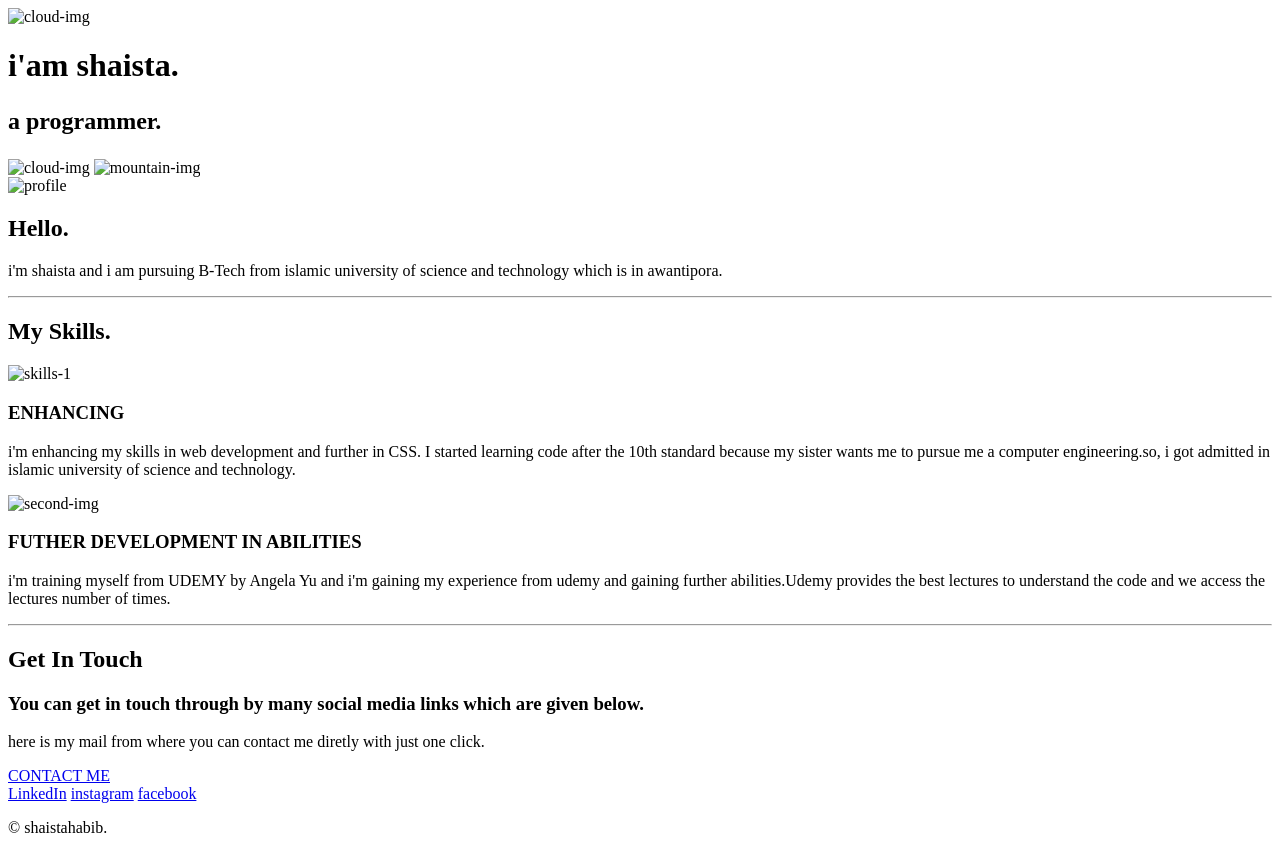
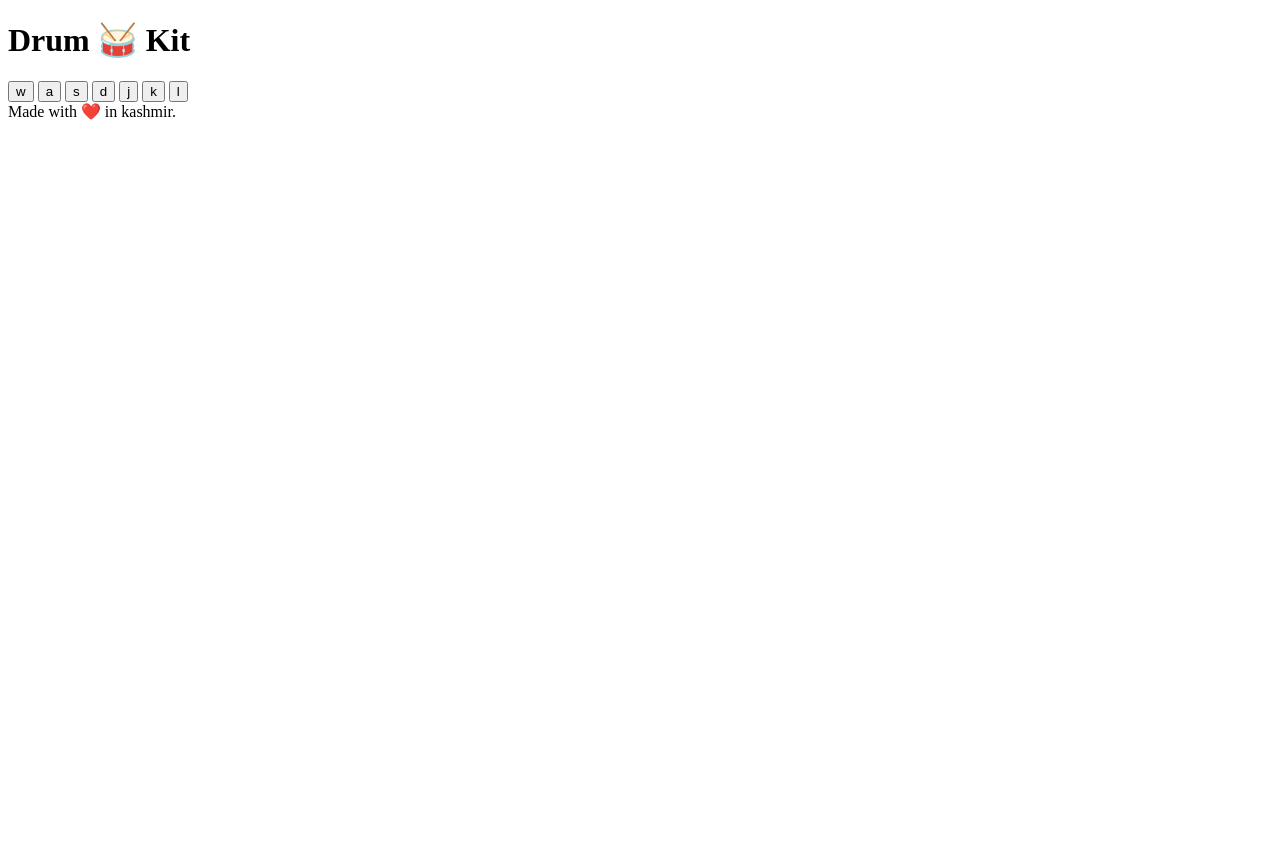
Before and after one commit to shaistaakhtar/web-intership, a plain HTML site: page index.html in a window 1280 px wide. After the commit the page ends 800 px from the top, so only its background shows below. Drawn offline with Linux system fonts and the light colour scheme.

Commit message:
Add files via upload

```diff
--- a/index.html
+++ b/index.html
@@ -1,58 +1,32 @@
 <!DOCTYPE html>
 <html lang="en" dir="ltr">
-  <head>
-    <meta charset="utf-8">
-    <title>shaista habib</title>
-    <link rel="stylesheet" href="css/styles.css">
-    <link rel="icon" href="favicon.ico">
-<link rel="preconnect"href="https://www.fontsquirrel.com/fonts/montserrat"><link rel="preconnect"href="https://www.fontsquirrel.com/fonts/montserrat">
-  </head>
+
+<head>
+  <meta charset="utf-8">
+  <title>Drum Kit</title>
+  <link rel="stylesheet" href="styles.css">
+  <link href="https://fonts.googleapis.com/css?family=Arvo" rel="stylesheet">
+</head>
 
 <body>
-<div class="top-container">
-  <img class="top-cloud"src="images/cloud.png"alt="cloud-img">
-  <h1> i'am shaista.</h1>
-<h2> <p> a <span class="pro">pro</span>grammer.</h2>
-    <img class="bottom-cloud"src="images/cloud.png"alt="cloud-img">
-      <img src="images/mountain.png"alt="mountain-img">
-</div>
-<div class="middle-container">
-  <div class="profile">
-    <img src="C:\Users\hp\Downloads\2ec95f18-44ca-40ef-bad6-34b0e62a6a4f-modified.png"height="15% "width="15% "alt="profile">
-    <h2>Hello.</h2>
-    <p class="intro">i'm shaista and i am pursuing B-Tech from islamic university of science and technology which is in awantipora.</p>
+
+  <h1 id="title">Drum 🥁 Kit</h1>
+  <div class="set">
+    <button class="w drum">w</button>
+    <button class="a drum">a</button>
+    <button class="s drum">s</button>
+    <button class="d drum">d</button>
+    <button class="j drum">j</button>
+    <button class="k drum">k</button>
+    <button class="l drum">l</button>
   </div>
-  <hr>
-  <div class="skills">
-    <h2>My Skills.</h2>
-    <div class="skill-row">
-      <img class="skills-1" src=" C:\Users\hp\Desktop\internship css-my site\skills 1.jpg"height="15%" width="15%" alt="skills-1">
-      <h3>ENHANCING</h3>
-      <p>i'm enhancing my skills in web development and further in CSS.
-      I started learning code after the 10th standard because my sister wants me to pursue me a computer engineering.so, i got admitted in islamic university of science and technology.</p>
-    </div>
-    <div class="skill-row">
-      <img class="second-img" src="C:\Users\hp\Desktop\internship css-my site\skills 2.jpg" alt="second-img">
-      <h3>FUTHER DEVELOPMENT IN ABILITIES</h3>
-      <p> i'm training myself from UDEMY by Angela Yu and i'm gaining my experience from udemy and gaining further abilities.Udemy provides the best lectures to understand the code and we access the lectures number of times.</p>
-    </div>
-  </div>
-  <hr>
-  <div class="contact-me">
-    <h2>Get In Touch</h2>
-  <h3>You can get in touch through by many social media links which are given below.</h3>
-    <p class="contact-message">
-      here is my mail from where you can contact me diretly with just one click.
-    </p>
-    <a class="btn"href="mailto:shaistadar114@gmail.com">CONTACT ME</a>
-  </div>
-</div>
-<div class="bottom-container">
-  <a class="footer-link" href="https://www.linkedin.com/in/shaista-akhtar-435a7720a/">LinkedIn</a>
-  <a class="footer-link" href="https://www.instagram.com/">instagram</a>
-  <a class="footer-link" href="https://www.facebook.com/">facebook</a>
-  <p class="copyright">© shaistahabib.</p>
-</div>
 
-  </body>
+<script src="index.js" charset="utf-8"></script>
+
+
+</body>
+  <footer>
+    Made with ❤️ in kashmir.
+  </footer>
+
 </html>
```
